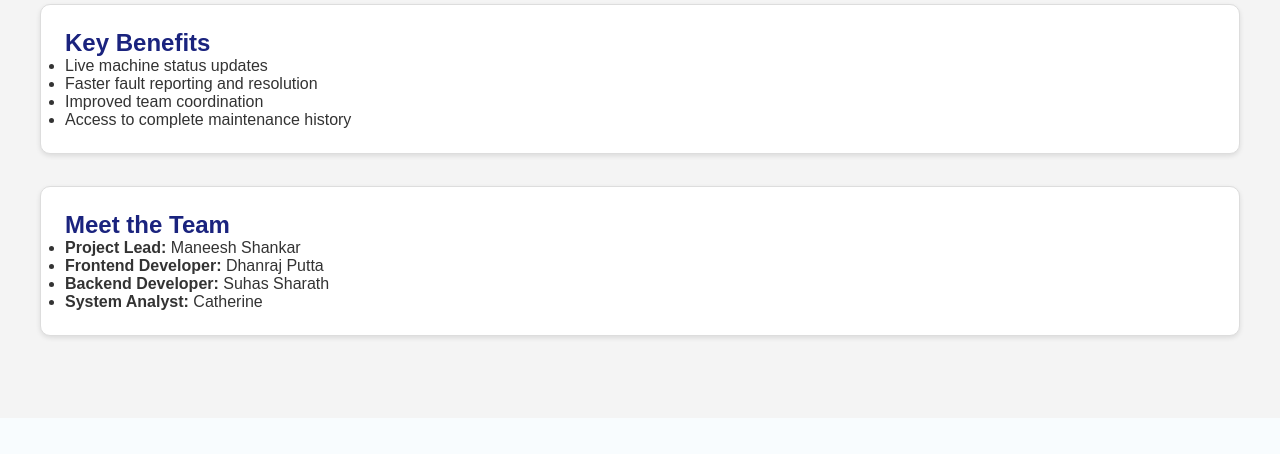
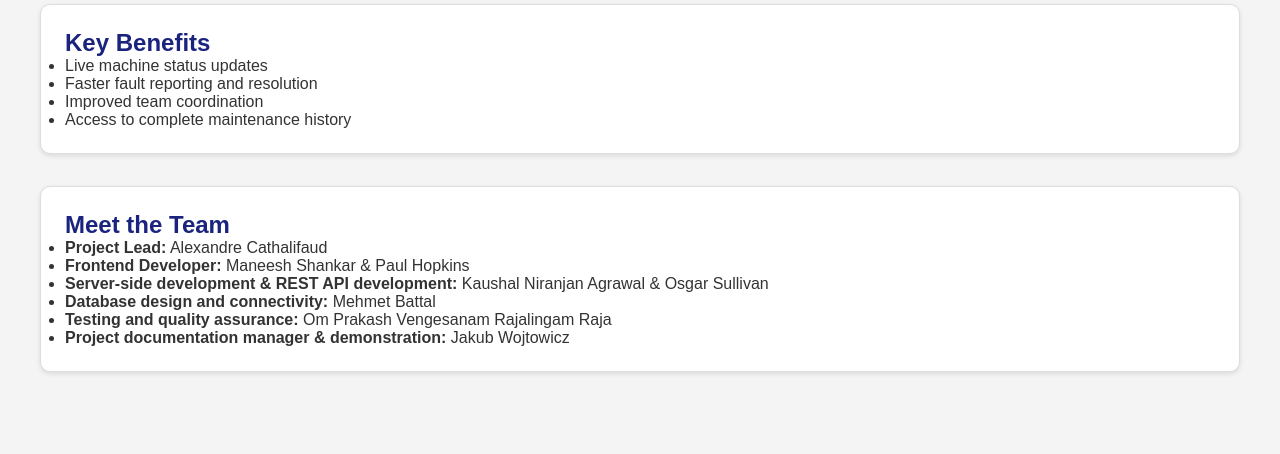
Before and after one commit to ChoKssa/EEN1037_Web_Application, a Django app: page /about/ in a window 1280 px wide. Shown: the part 434-888 px from the top of the page. Before the commit the page ends 852 px from the top, so only its background shows below. Run offline with Django 5.2, Linux system fonts and the light colour scheme.

Commit message:
Update team member roles in About page and refine API documentation message in Help page

```diff
--- a/factory_tracking/general/templates/general/about.html
+++ b/factory_tracking/general/templates/general/about.html
@@ -39,10 +39,12 @@
   <section id="team" class="card">
     <h2>Meet the Team</h2>
     <ul>
-      <li><strong>Project Lead:</strong> Maneesh Shankar</li>
-      <li><strong>Frontend Developer:</strong> Dhanraj Putta</li>
-      <li><strong>Backend Developer:</strong> Suhas Sharath</li>
-      <li><strong>System Analyst:</strong> Catherine </li>
+      <li><strong>Project Lead:</strong> Alexandre Cathalifaud</li>
+      <li><strong>Frontend Developer:</strong> Maneesh Shankar & Paul Hopkins</li>
+      <li><strong>Server-side development & REST API development:</strong> Kaushal Niranjan Agrawal & Osgar Sullivan</li>
+      <li><strong>Database design and connectivity:</strong> Mehmet Battal</li>
+      <li><strong>Testing and quality assurance:</strong> Om Prakash Vengesanam Rajalingam Raja</li>
+      <li><strong>Project documentation manager & demonstration:</strong> Jakub Wojtowicz</li>
     </ul>
   </section>
 </main>
--- a/factory_tracking/general/templates/general/help.html
+++ b/factory_tracking/general/templates/general/help.html
@@ -45,7 +45,7 @@
       <li><code>POST /api/faults</code> - Submit a new fault report</li>
       <li><code>GET /api/repairs/:id</code> - Get details of a specific repair</li>
     </ul>
-    <p>More detailed API documentation will be available soon.</p>
+    <p>More detailed information on the API in the documentation.</p>
   </section>
 </main>
 {% endblock %}
```
